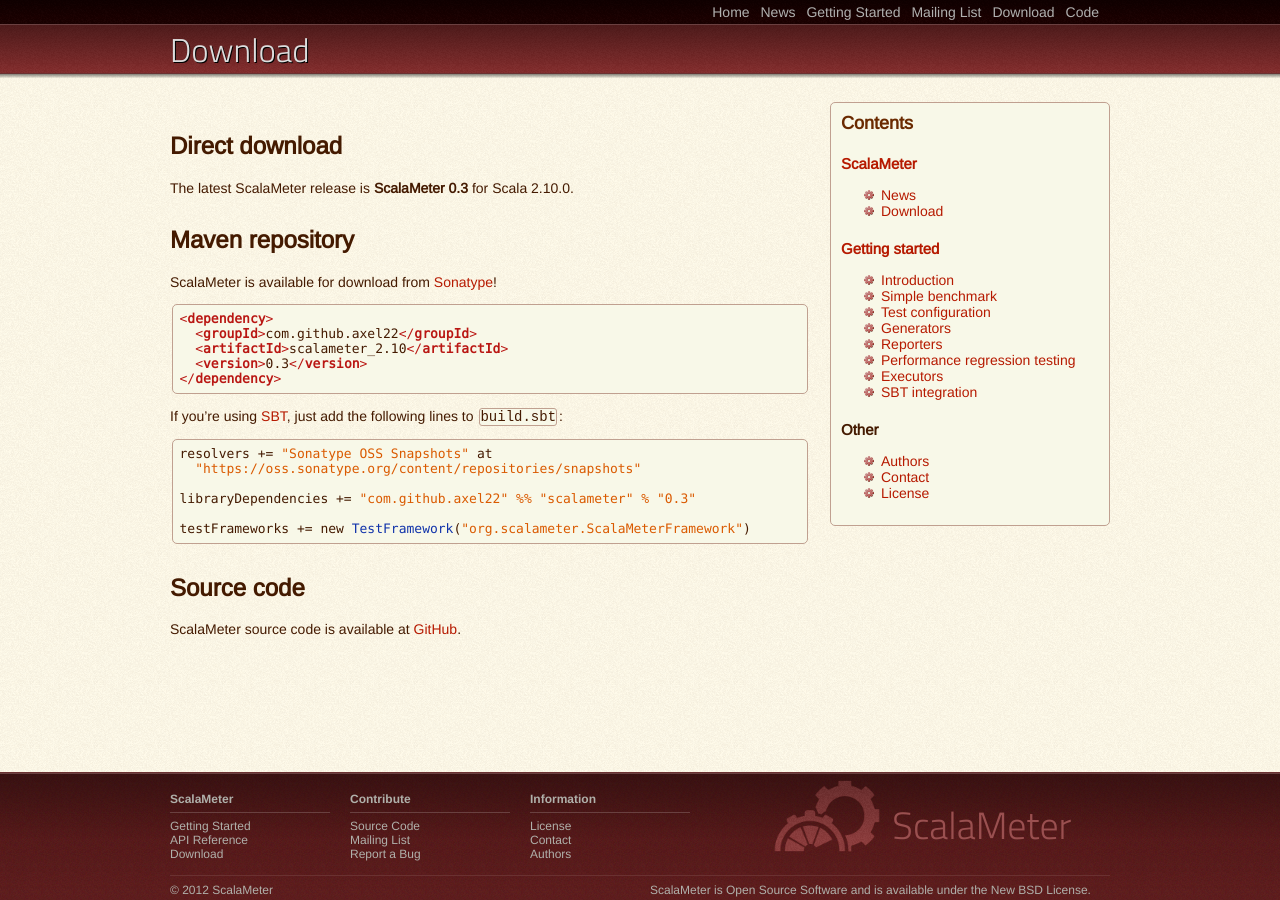
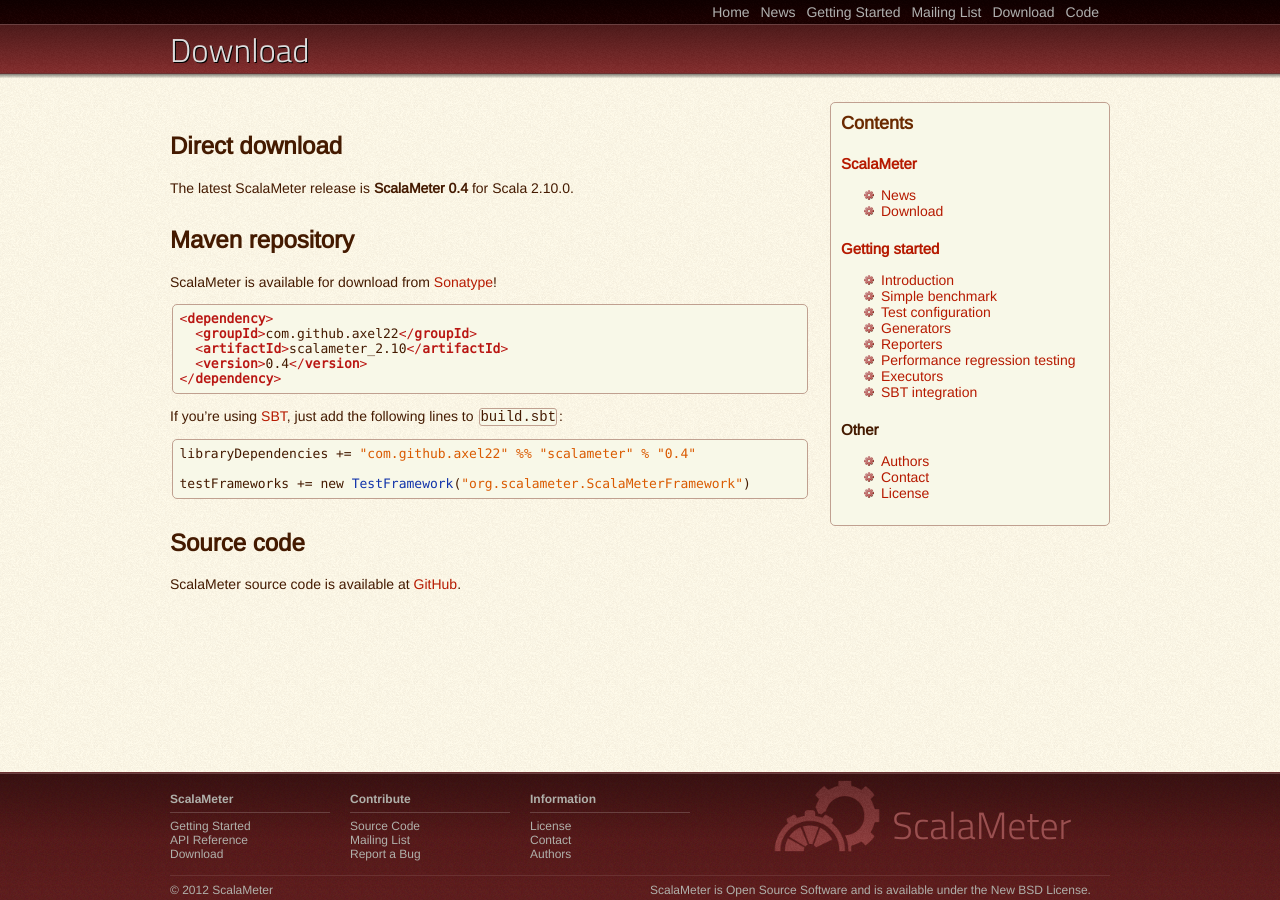
Before and after one commit to scalameter/scalameter, a Jekyll site: the page built from home/download.md, in a window 1280 px wide. Built offline with Jekyll 4.4.1, drawn with Linux system fonts in a browser that asks for light colours.

Commit message:
Bumped up version

```diff
--- a/home/download.md
+++ b/home/download.md
@@ -8,7 +8,7 @@
 
 ## Direct download
 
-The latest ScalaMeter release is **ScalaMeter 0.3** for Scala 2.10.0.
+The latest ScalaMeter release is **ScalaMeter 0.4** for Scala 2.10.0.
 
 
 ## Maven repository
@@ -18,15 +18,12 @@
     <dependency>
       <groupId>com.github.axel22</groupId>
       <artifactId>scalameter_2.10</artifactId>
-      <version>0.3</version>
+      <version>0.4</version>
     </dependency>
 
 If you're using [SBT](/home/gettingstarted/sbt/), just add the following lines to `build.sbt`:
 
-    resolvers += "Sonatype OSS Snapshots" at
-      "https://oss.sonatype.org/content/repositories/snapshots"
-
-    libraryDependencies += "com.github.axel22" %% "scalameter" % "0.3"
+    libraryDependencies += "com.github.axel22" %% "scalameter" % "0.4"
 
     testFrameworks += new TestFramework("org.scalameter.ScalaMeterFramework")
 
```
